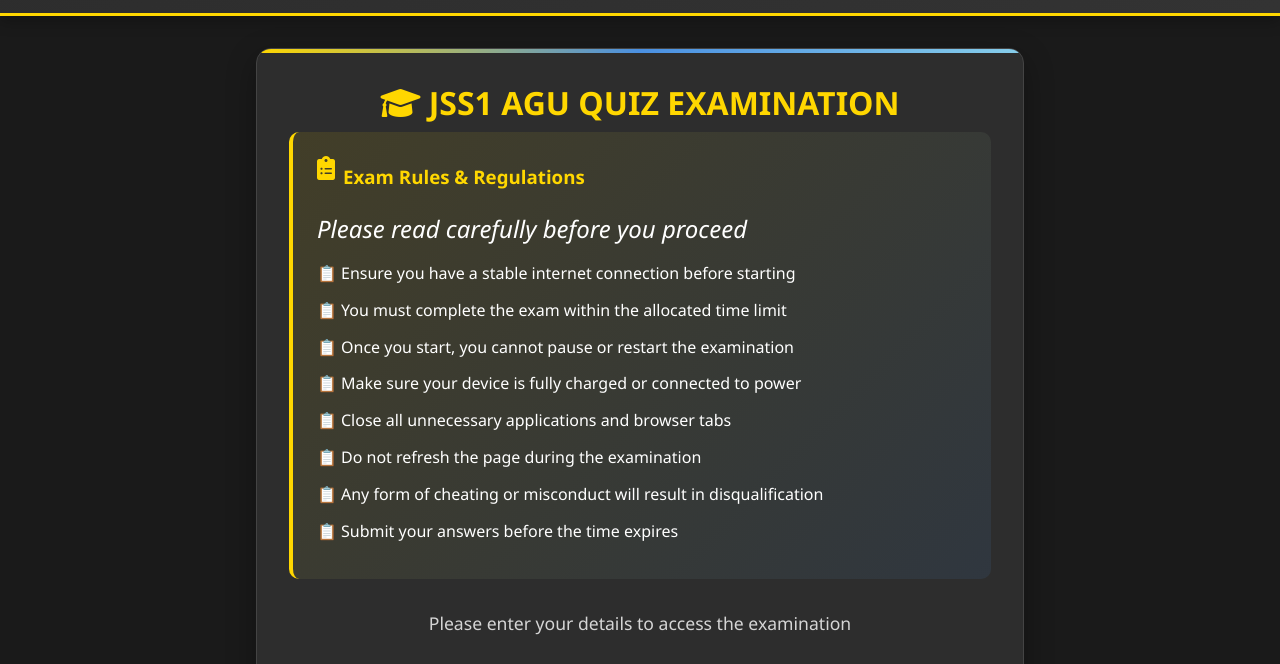
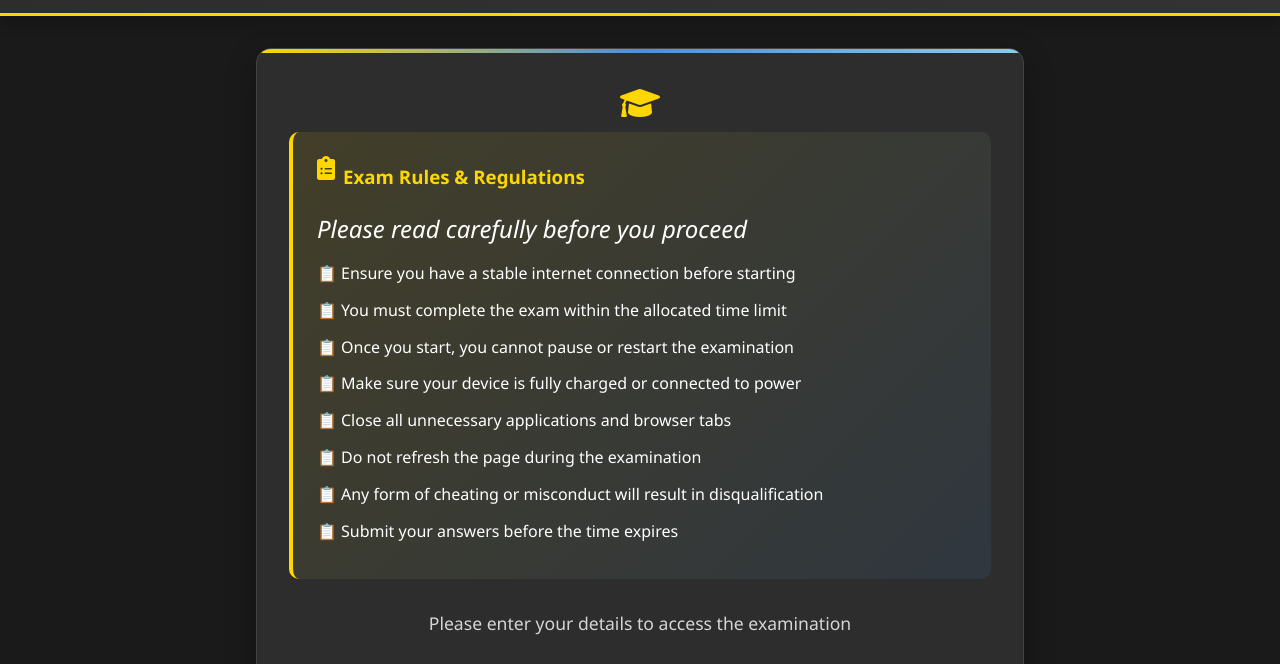
Before and after one commit to Nisha-developers/Real-quiz-, a plain HTML site: page Introduction Exam/introductionExam.html in a window 1280 px wide. Shown: the part 79-743 px from the top of the page. Drawn offline with Linux system fonts and the light colour scheme; a script that the page names is missing.

Commit message:
Update introductionExam.html

```diff
--- a/Introduction Exam/introductionExam.html
+++ b/Introduction Exam/introductionExam.html
@@ -3,7 +3,7 @@
 <head>
     <meta charset="UTF-8">
     <meta name="viewport" content="width=device-width, initial-scale=1.0">
-    <title>NAVY SEC SKL ABK, QUIZ EXAM</title>
+    <title>NAVY SEC SKL ABK, INTRO EXAM</title>
     <link rel="shortcut icon" href="../Favicon_logo-removebg-preview.png" type="image/x-icon">
     <link rel="stylesheet" href="introductionExam.css">
     <link rel="stylesheet" href="https://cdnjs.cloudflare.com/ajax/libs/font-awesome/6.0.0/css/all.min.css">
@@ -28,7 +28,7 @@
     <div class="container">
         <div class="quiz-card">
             <div class="quiz-title">
-                <h2><i class="fas fa-graduation-cap"></i> JSS1 AGU QUIZ EXAMINATION</h2>
+                <h2><i class="fas fa-graduation-cap"></i></h2>
                   <!-- Exam Rules and Regulations -->
             <div class="exam-rules">
                 <h3>
```
